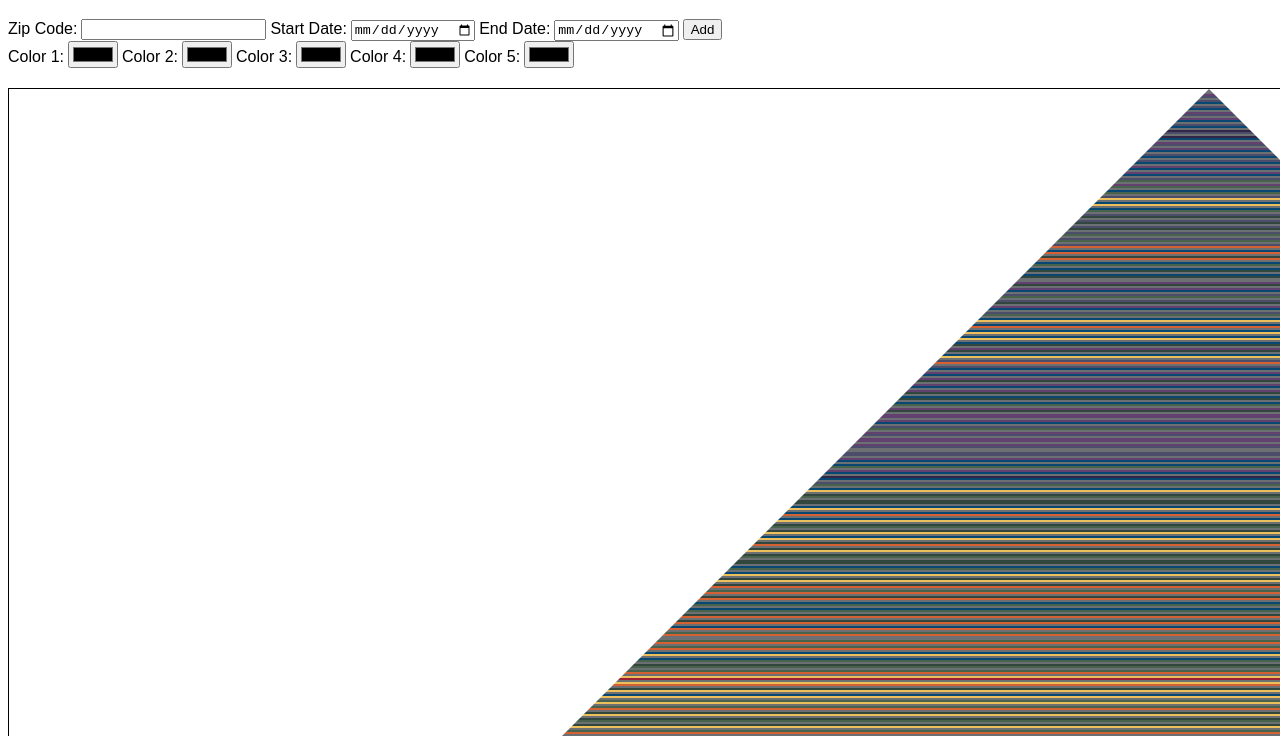
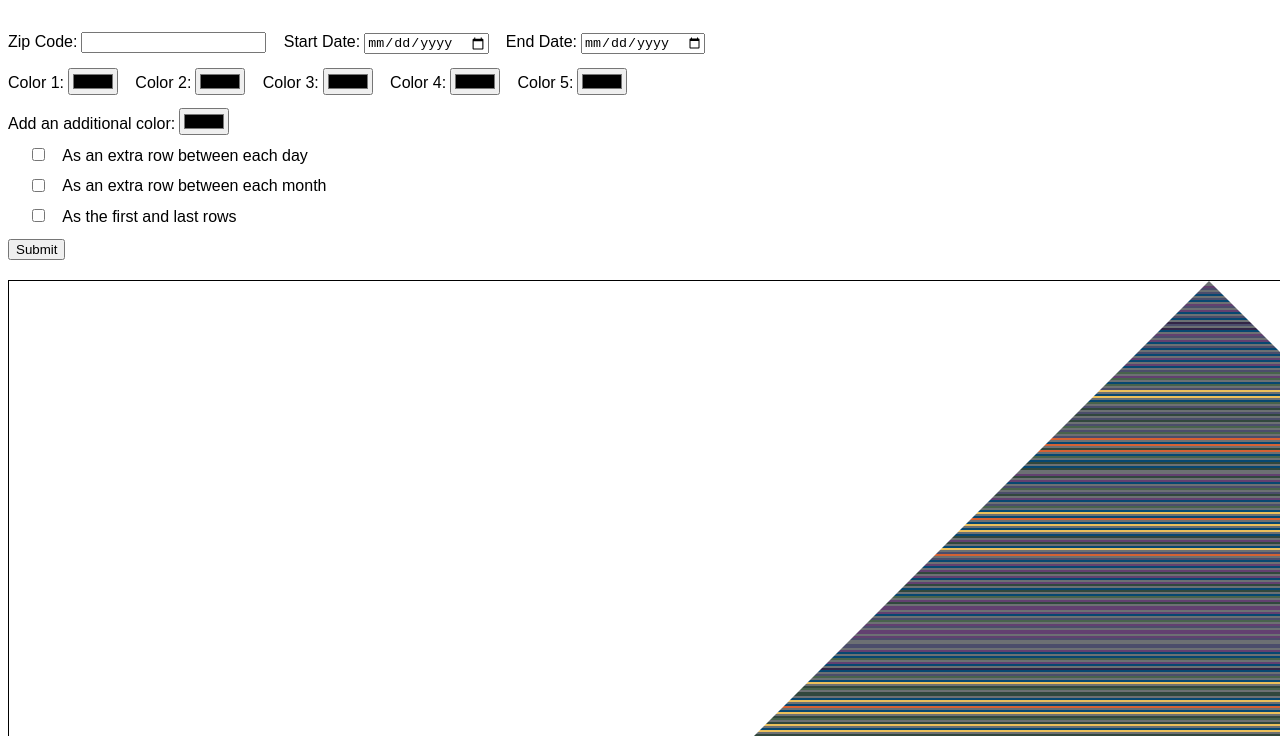
Before and after one commit to KatherineThompson/temperature-blanket-preview, a plain HTML site: page index.html in a window 1280 px wide. Shown: the part 64-800 px from the top of the page. Drawn offline with nearby package versions, Linux system fonts and the light colour scheme.

Commit message:
Updated input form
Added fallback text to canvas. Added an input for an extra color not
corresponding to a temperature. Added options for that color. Moved
button.

```diff
--- a/index.css
+++ b/index.css
@@ -21,3 +21,16 @@ h1 {
 label {
     font-family: Arial, Helvetica, sans-serif;
 }
+
+input {
+    margin-top: 1em;
+    margin-right: 1em;
+}
+
+ #optional div {
+     margin-left: 20px;
+ }
+
+ button {
+     margin-top: 1em;
+ }
--- a/index.html
+++ b/index.html
@@ -19,7 +19,6 @@
             <label for="endDate">End Date:</label>
             <input type="date" name="endDate">
 
-            <button>Add</button>
         </form>
 
         <form id="colors">
@@ -38,7 +37,29 @@
             <label for="color">Color 5:</label>
             <input type="color">
         </form>
-        <!--should add fallback text-->
-        <canvas id="canvas" height="2400" width="2400"></canvas>
+
+        <form id="optional">
+            <label for="neutralColor">Add an additional color:</label>
+            <input type="color">
+
+            <div>
+
+                <input type="checkbox" name="dayRow">
+                <label for="dayRow">As an extra row between each day</label>
+            </div>
+
+            <div>
+                <input type="checkbox" name="monthRow">
+                <label for="monthRow">As an extra row between each month</label>
+            </div>
+            <div>
+                <input type="checkbox" name="triangleCaps">
+                <label for="triangleCaps">As the first and last rows</label>
+           </div>
+        </form>
+
+        <button>Submit</button>
+
+        <canvas id="canvas" height="2400" width="2400">Visualization of weather data as a knitted or crocheted blanket</canvas>
     </body>
 </html>
```
